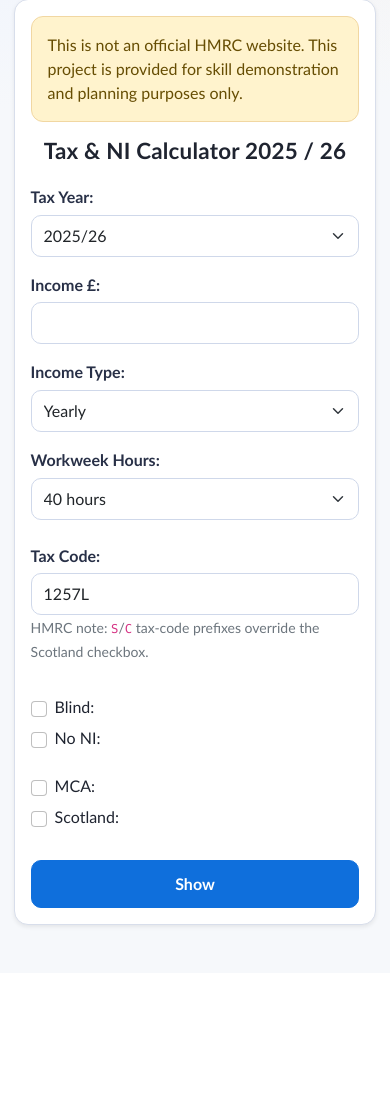
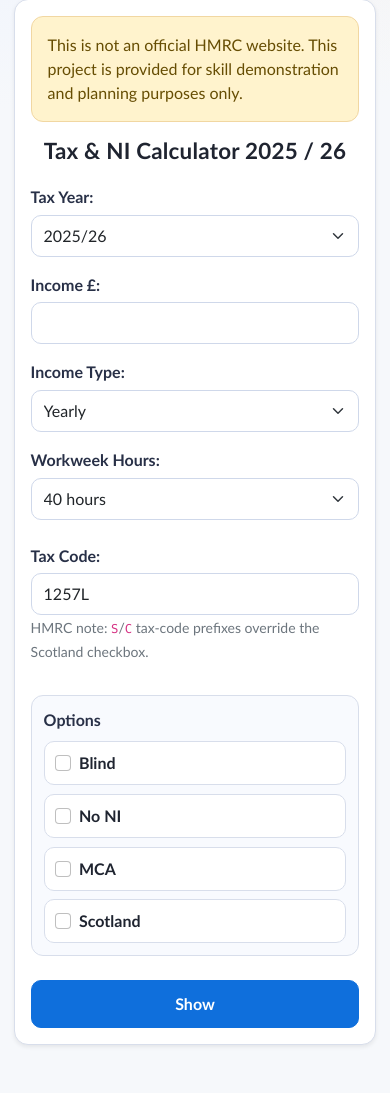
Before and after one commit to loglux/tax_calculator, a Django app: page /calculator/ in a window 390 px wide. Shown: the part 191-1284 px from the top of the page. Before the commit the page ends 1120 px from the top, so only its background shows below. Run offline with Django 5.2, Linux system fonts and the light colour scheme; data comes from the database, SQL or seed files in the repository.

Commit message:
feat: improve mobile UX and local deploy bootstrap

```diff
--- a/calculator/static/assets/css/styles.css
+++ b/calculator/static/assets/css/styles.css
@@ -135,6 +135,47 @@ body {
     margin-right: 0.5rem;
 }
 
+.options-card {
+    border: 1px solid var(--line);
+    border-radius: 12px;
+    background: var(--surface-soft);
+    padding: 0.75rem;
+}
+
+.options-title {
+    font-weight: 700;
+    color: #283047;
+    margin-bottom: 0.55rem;
+}
+
+.options-grid {
+    display: grid;
+    grid-template-columns: repeat(2, minmax(0, 1fr));
+    gap: 0.55rem;
+}
+
+.option-item {
+    display: flex;
+    align-items: center;
+    gap: 0.5rem;
+    border: 1px solid var(--line);
+    border-radius: 10px;
+    background: var(--surface);
+    padding: 0.5rem 0.65rem;
+    min-height: 44px;
+}
+
+.option-item .form-check-label {
+    margin: 0;
+    font-weight: 600;
+    cursor: pointer;
+}
+
+.option-item .form-check-input {
+    margin: 0;
+    cursor: pointer;
+}
+
 button[type="submit"].btn-primary {
     background-color: var(--primary);
     border-color: var(--primary);
@@ -203,9 +244,93 @@ pre.bg-light {
         padding: 1rem;
     }
 
+    .options-grid {
+        grid-template-columns: 1fr;
+    }
+
     .table th,
     .table td {
         white-space: nowrap;
         font-size: 0.92rem;
     }
 }
+
+@media (max-width: 576px) {
+    .results-table thead {
+        display: none;
+    }
+
+    .results-table,
+    .results-table tbody,
+    .results-table tr,
+    .results-table td {
+        display: block;
+        width: 100%;
+    }
+
+    .results-table tbody tr {
+        border: 1px solid var(--line);
+        border-radius: 12px;
+        background: var(--surface);
+        margin-bottom: 0.75rem;
+        overflow: hidden;
+    }
+
+    .results-table tbody tr:nth-child(odd) td {
+        background: transparent;
+    }
+
+    .results-table tbody td {
+        padding: 0.5rem 0.75rem;
+        border: 0;
+        border-bottom: 1px solid var(--line);
+        font-size: 0.91rem;
+        white-space: normal;
+    }
+
+    .results-table tbody td:first-child {
+        font-weight: 700;
+        color: #283047;
+        background: var(--surface-soft);
+    }
+
+    .results-table tbody td:last-child {
+        border-bottom: 0;
+    }
+
+    .results-table tbody td:nth-child(n + 2) {
+        display: flex;
+        align-items: center;
+        justify-content: space-between;
+        gap: 0.5rem;
+    }
+
+    .results-table tbody td:nth-child(2)::before {
+        content: "Yearly";
+        color: var(--muted);
+        font-weight: 700;
+    }
+
+    .results-table tbody td:nth-child(3)::before {
+        content: "Monthly";
+        color: var(--muted);
+        font-weight: 700;
+    }
+
+    .results-table tbody td:nth-child(4)::before {
+        content: "Weekly";
+        color: var(--muted);
+        font-weight: 700;
+    }
+
+    .results-table tbody td:nth-child(5)::before {
+        content: "Hourly";
+        color: var(--muted);
+        font-weight: 700;
+    }
+
+    .results-table tbody td:empty::after {
+        content: "-";
+        color: var(--muted);
+    }
+}
--- a/calculator/views.py
+++ b/calculator/views.py
@@ -498,6 +498,12 @@ def process_tax_calculation(data, year):
             "salary": f'{tax_details["salary"]:,.2f}',
             "is_scotland": is_scotland,
             "calculation_mode": "hmrc_paye",
+            "show_personal_allowance_reduction": Decimal(
+                tax_details.get("personal_allowance_reduction", 0)
+            )
+            > Decimal("0"),
+            "show_mca_relief": Decimal(tax_details.get("mca_relief_amount", 0))
+            > Decimal("0"),
             "has_result": True,
         }
     )
--- a/templates/calculator/index.html
+++ b/templates/calculator/index.html
@@ -74,24 +74,27 @@
                             </div>
 
                             <div class="row g-3 mt-3 justify-content-center">
-                                <div class="col-12 col-md-6">
-                                    <div class="form-check">
-                                        {{ form.is_blind }}
-                                        <label for="{{ form.is_blind.id_for_label }}" class="form-check-label">Blind:</label>
-                                    </div>
-                                    <div class="form-check">
-                                        {{ form.no_ni }}
-                                        <label for="{{ form.no_ni.id_for_label }}" class="form-check-label">No NI:</label>
-                                    </div>
-                                </div>
-                                <div class="col-12 col-md-6">
-                                    <div class="form-check">
-                                        {{ form.mca }}
-                                        <label for="{{ form.mca.id_for_label }}" class="form-check-label">MCA:</label>
-                                    </div>
-                                    <div class="form-check">
-                                        {{ form.is_scotland }}
-                                        <label for="{{ form.is_scotland.id_for_label }}" class="form-check-label">Scotland:</label>
+                                <div class="col-12 col-md-8">
+                                    <div class="options-card">
+                                        <div class="options-title">Options</div>
+                                        <div class="options-grid">
+                                            <div class="option-item">
+                                                {{ form.is_blind }}
+                                                <label for="{{ form.is_blind.id_for_label }}" class="form-check-label">Blind</label>
+                                            </div>
+                                            <div class="option-item">
+                                                {{ form.no_ni }}
+                                                <label for="{{ form.no_ni.id_for_label }}" class="form-check-label">No NI</label>
+                                            </div>
+                                            <div class="option-item">
+                                                {{ form.mca }}
+                                                <label for="{{ form.mca.id_for_label }}" class="form-check-label">MCA</label>
+                                            </div>
+                                            <div class="option-item">
+                                                {{ form.is_scotland }}
+                                                <label for="{{ form.is_scotland.id_for_label }}" class="form-check-label">Scotland</label>
+                                            </div>
+                                        </div>
                                     </div>
                                 </div>
                             </div>
@@ -103,7 +106,7 @@
 
                         {% if has_result %}
                         <div class="table-responsive mt-4">
-                            <table class="table table-bordered">
+                            <table class="table table-bordered results-table">
                                 <thead>
                                     <tr>
                                         <th></th>
@@ -128,6 +131,7 @@
                                         <td id="weeklyPersonalAllowance">£{{ weekly_personal_allowance }}</td>
                                         <td id="hourlyPersonalAllowance">£{{ hourly_personal_allowance }}</td>
                                     </tr>
+                                    {% if show_personal_allowance_reduction %}
                                     <tr>
                                         <td>Personal Allowance Reduction</td>
                                         <td id="personalAllowanceReduction">£{{ personal_allowance_reduction }}</td>
@@ -135,6 +139,7 @@
                                         <td></td>
                                         <td></td>
                                     </tr>
+                                    {% endif %}
                                     <tr>
                                         <td>Tax Paid</td>
                                         <td id="taxPaid">£{{ tax_paid }}</td>
@@ -142,6 +147,7 @@
                                         <td id="weeklyTaxPaid">£{{ weekly_tax_paid }}</td>
                                         <td id="hourlyTaxPaid">£{{ hourly_tax_paid }}</td>
                                     </tr>
+                                    {% if show_mca_relief %}
                                     <tr>
                                         <td>MCA Relief</td>
                                         <td id="mcaReliefAmount">£{{ mca_relief_amount }}</td>
@@ -149,6 +155,7 @@
                                         <td></td>
                                         <td></td>
                                     </tr>
+                                    {% endif %}
                                     <tr>
                                         <td>NI Contribution</td>
                                         <td id="niPaid">£{{ ni_paid }}</td>
```
Also changed, not shown: 2 other files.
